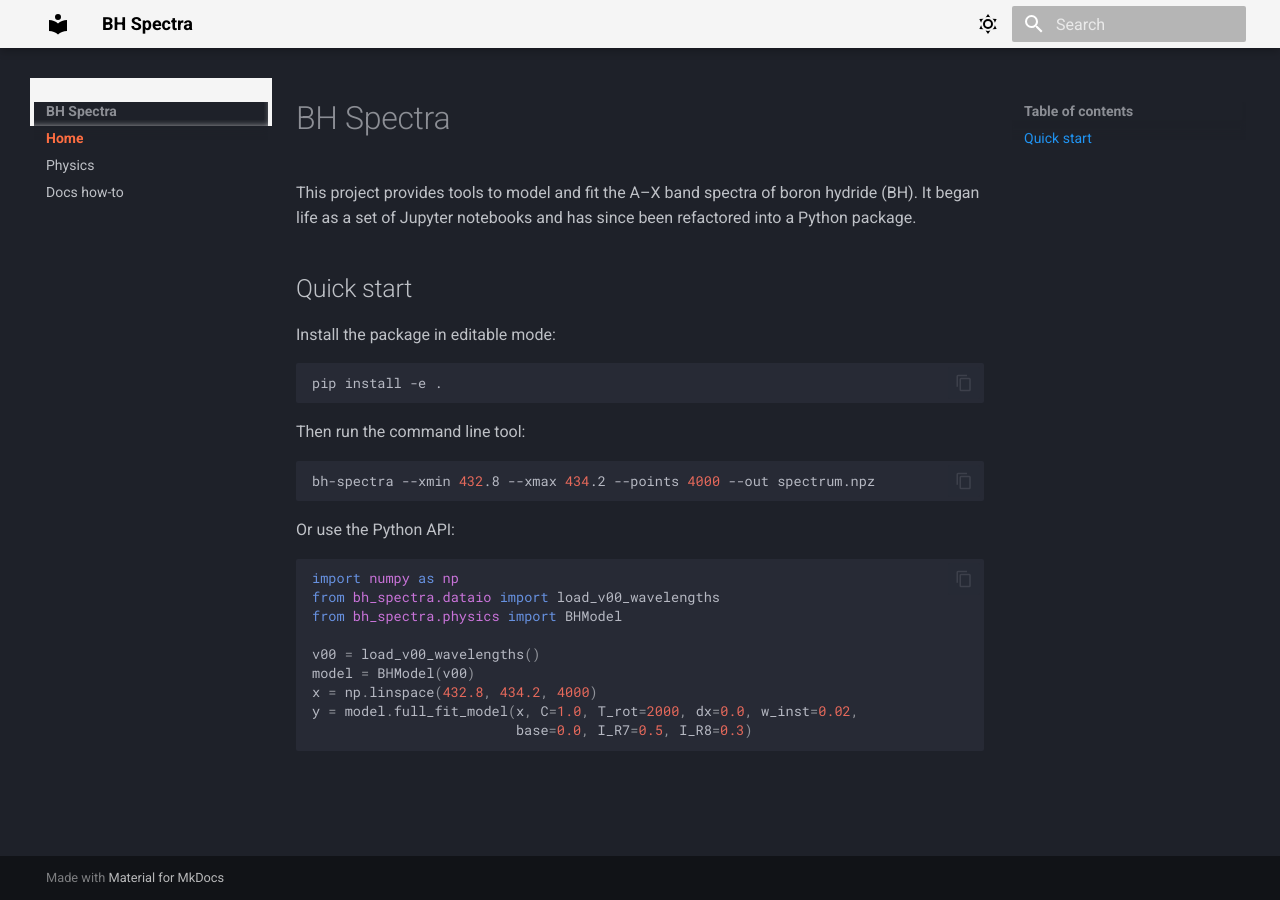
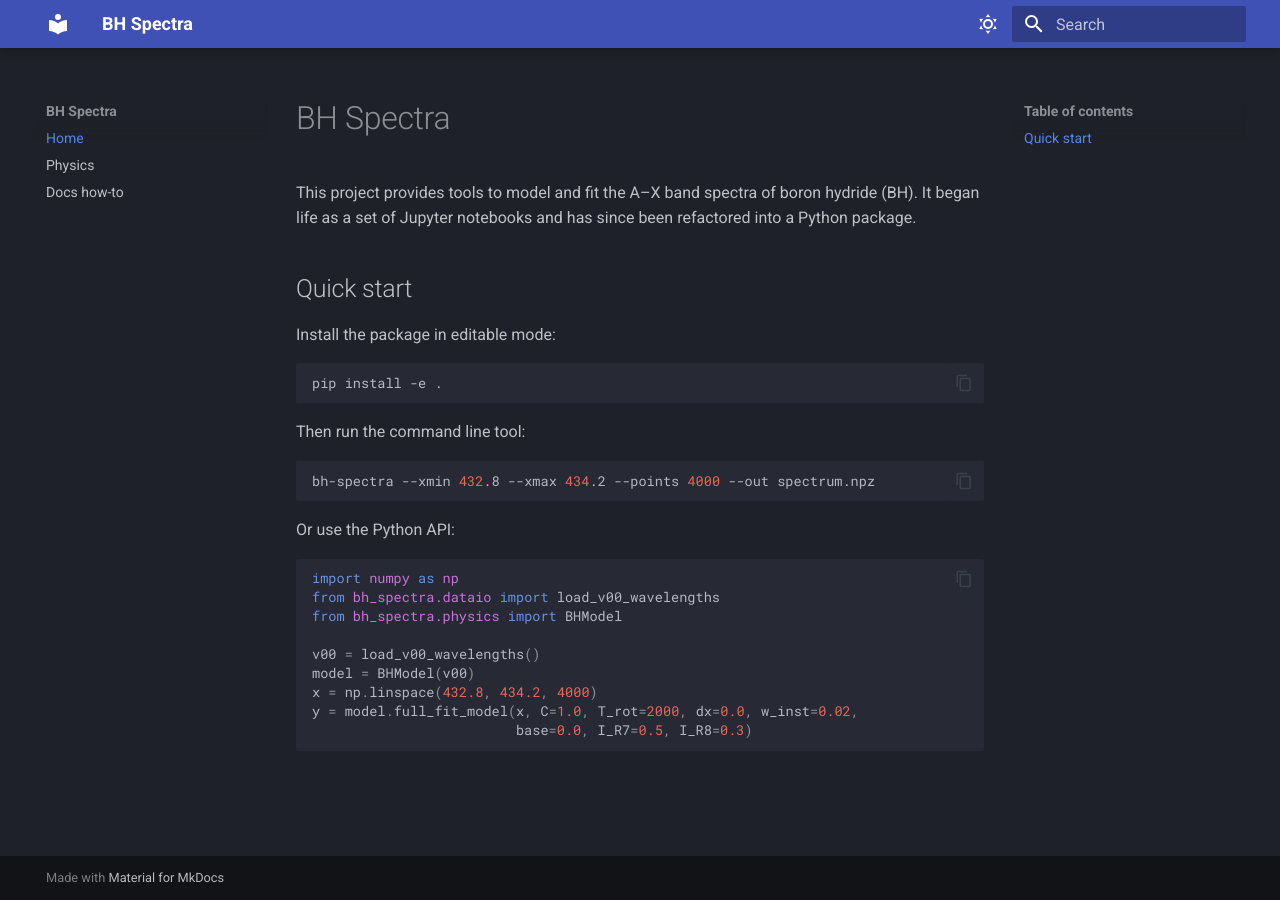
Before and after one commit to queezz/bh-molecule, an MkDocs documentation site: the page built from docs/index.md, in a window 1280 px wide. Built offline with MkDocs 1.6.1 and Material for MkDocs 9.7.7, drawn with Linux system fonts in a browser that asks for light colours.

Commit message:
Revert "Merge pull request #9 from queezz/codex/update-mkdocs-to-match-jupyter-docs-style"
This reverts commit 976d3f10c078967feb657b86003a8b48c8f9f046, reversing
changes made to a1007dde558eef7ef836f176846263eb04483475.

```diff
--- a/docs/stylesheets/jupyter.css
+++ /dev/null
@@ -1,24 +0,0 @@
-/* Custom Jupyter-style theme adjustments for Material MkDocs */
-:root {
-  --md-default-bg-color: #ffffff;
-  --md-default-fg-color: #000000;
-  --md-primary-fg-color: #0e55a0; /* Jupyter blue */
-  --md-accent-fg-color: #f37626;  /* Jupyter orange */
-}
-
-/* Sidebar background similar to Jupyter */
-.md-sidebar--primary {
-  background-color: #f5f5f5;
-}
-
-/* Highlight active navigation link */
-.md-nav--primary .md-nav__item--active > .md-nav__link {
-  color: var(--md-accent-fg-color);
-  font-weight: 600;
-}
-
-/* Match header with sidebar background */
-.md-header {
-  background-color: #f5f5f5;
-  color: #000;
-}
--- a/mkdocs.yml
+++ b/mkdocs.yml
@@ -5,20 +5,17 @@ theme:
   features:
     - navigation.instant
     - navigation.tracking
-    - navigation.sections
-    - navigation.expand
-    - navigation.top
     - content.code.copy
   palette:
     - scheme: slate
-      primary: blue
-      accent: deep orange
+      primary: indigo
+      accent: indigo
       toggle:
         icon: material/weather-sunny
         name: Switch to light mode
     - scheme: default
-      primary: blue
-      accent: deep orange
+      primary: indigo
+      accent: indigo
       toggle:
         icon: material/weather-night
         name: Switch to dark mode
@@ -38,8 +35,6 @@ markdown_extensions:
   - pymdownx.critic
   - pymdownx.details
   - pymdownx.inlinehilite
-extra_css:
-  - stylesheets/jupyter.css
 extra_javascript:
   - javascripts/mathjax.js
   - https://cdn.jsdelivr.net/npm/mathjax@3/es5/tex-mml-chtml.js
```
